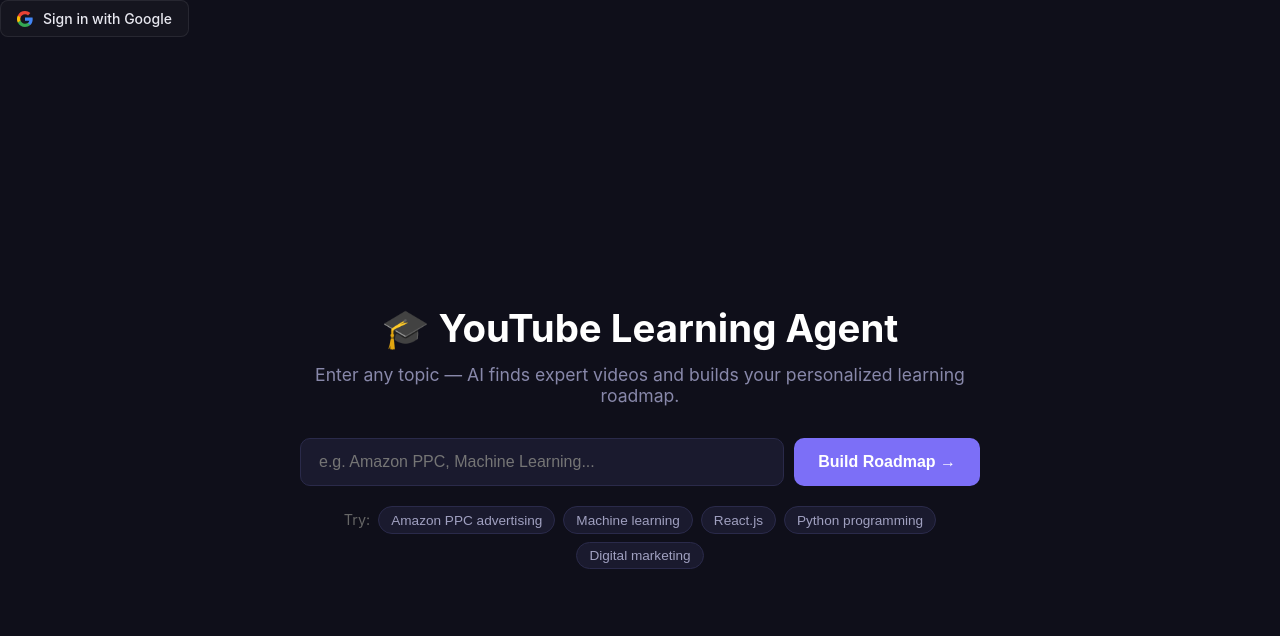
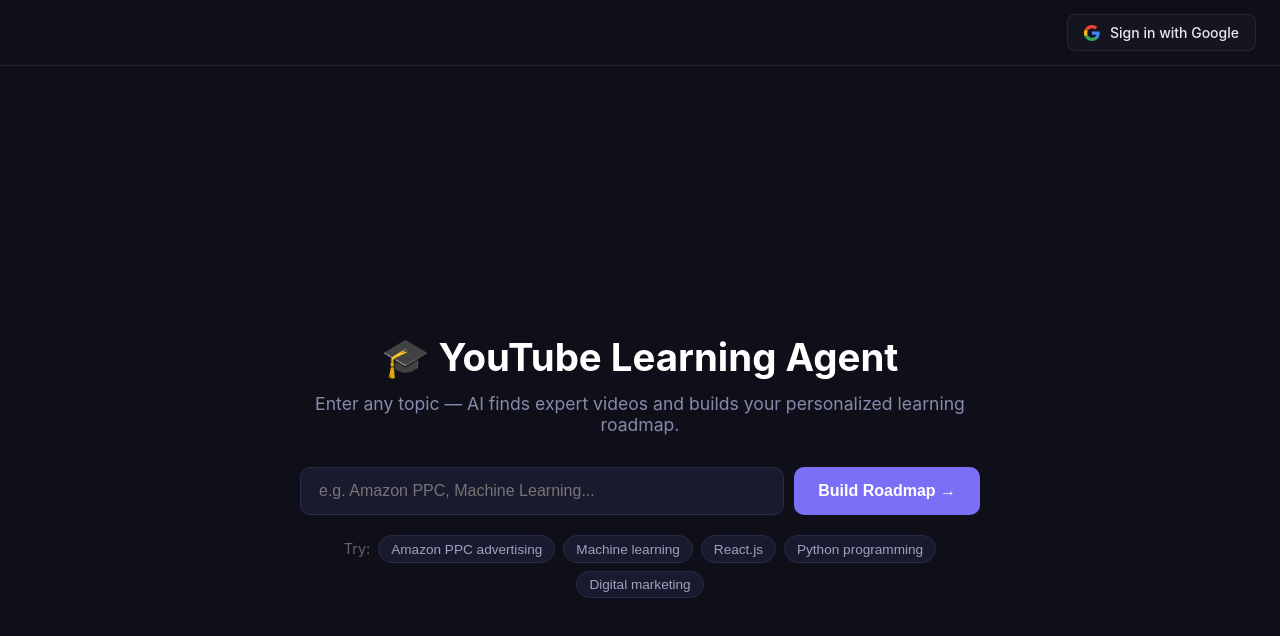
Before and after one commit to Habibkahlon/youtube-learning-app, a React (Vite) app in the folder Frontend/: page / in a window 1280 px wide. Shown: the top 636 px of the page. Built offline with nearby package versions, Linux system fonts and the light colour scheme; no server answers.

Commit message:
Updated Button App.jsx

```diff
--- a/Frontend/src/App.jsx
+++ b/Frontend/src/App.jsx
@@ -5,8 +5,10 @@
 import "./App.css"
 import { useAuth } from './useAuth'
 import AuthButton from './components/AuthButton'
+import SignInModal from './components/SignInModal'
 export default function App() {
   const { user, loading: authLoading } = useAuth()
+  const [showSignIn, setShowSignIn] = useState(false)
   const [stage, setStage] = useState("input")
   const [topic, setTopic] = useState("")
   const [videos, setVideos] = useState([])
@@ -44,6 +46,7 @@
       const d3 = await r3.json()
       if (!d3.roadmap) throw new Error("The roadmap came back empty. Please try again.")
       setRoadmap(d3.roadmap); setStage("roadmap")
+      if (!user) setTimeout(() => setShowSignIn(true), 1200)
     } catch (e) {
       alert(e.message)
     }
@@ -51,7 +54,13 @@
   }
   return (
     <div className="app">
-      <AuthButton user={user} />
+     <header className="app-header">
+        <AuthButton user={user} />
+      </header>
+
+      {showSignIn && !user && (
+        <SignInModal topic={topic} onDismiss={() => setShowSignIn(false)} />
+      )}
       {loading && <div className="loading-overlay"><div className="spinner" /><p>{loadingMsg}</p></div>}
       {stage === "input" && <TopicInput onStart={handleStart} />}
       {stage === "roadmap" && (
```
